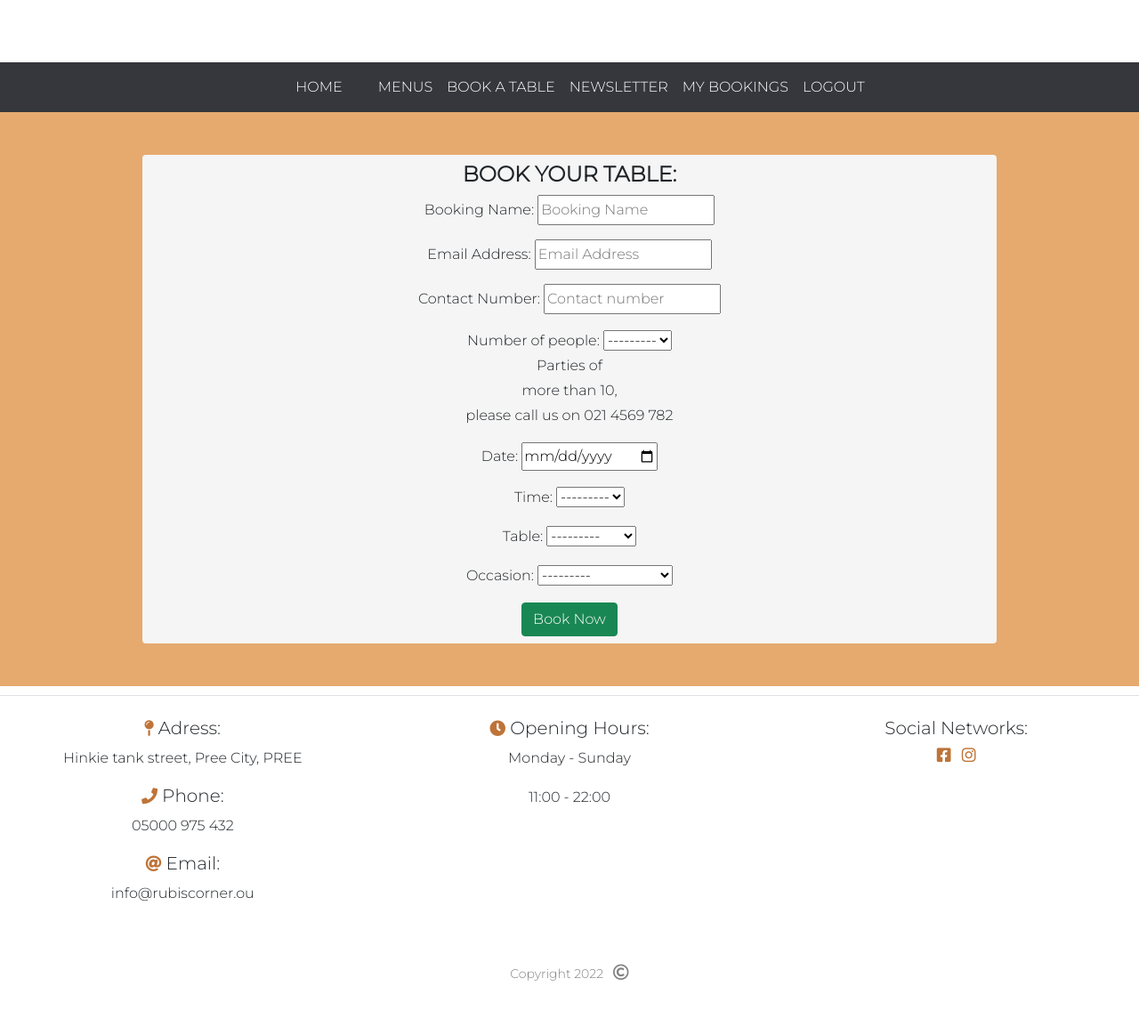
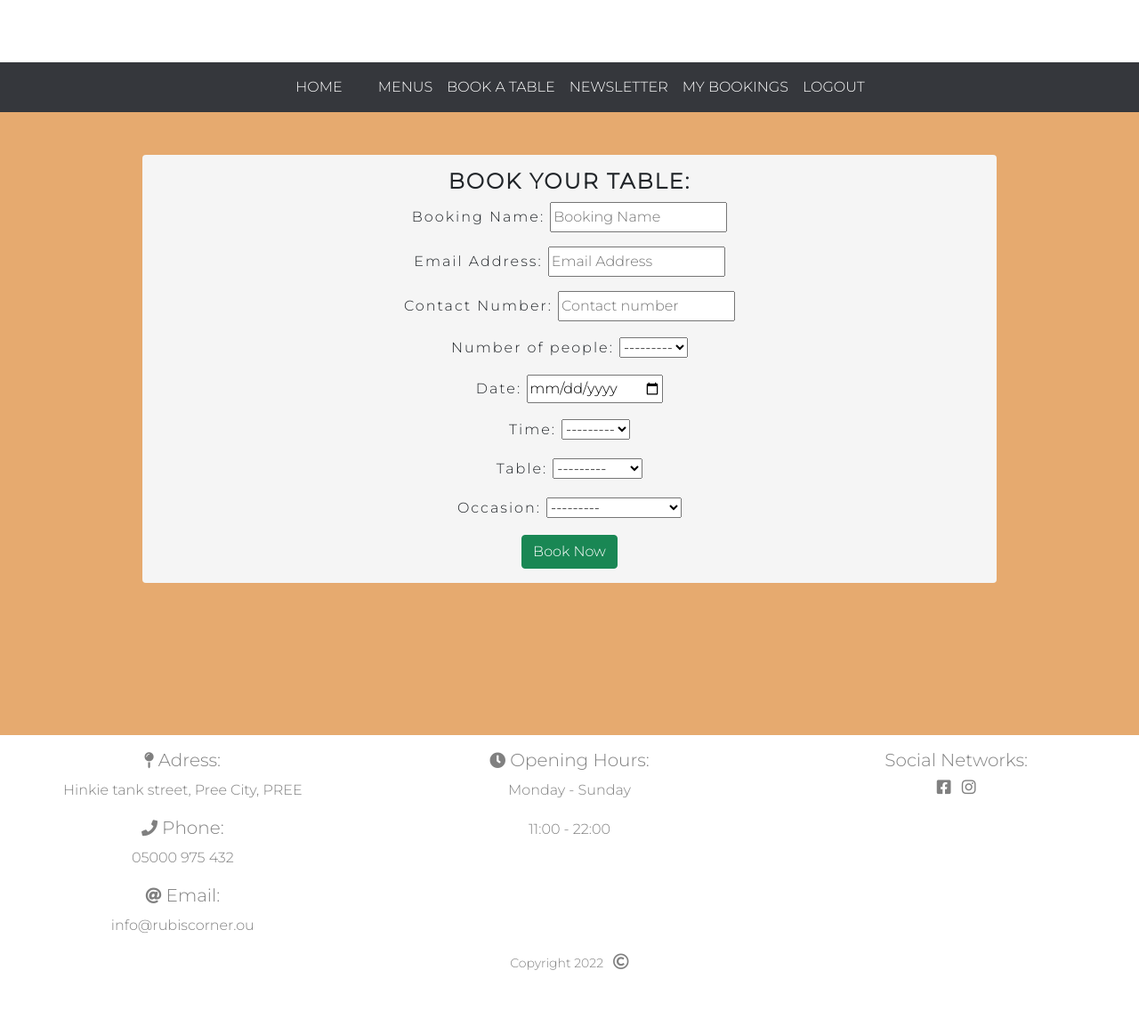
Before and after one commit to EmmaRubiH/Rubis-Corner, a Django app: page /bookings/ in a window 1280 px wide. Shown: the part 190-1344 px from the top of the page at 89% size. After the commit the page ends 1280 px from the top, so only its background shows below. Run offline with Django 3.2, Linux system fonts and the light colour scheme; the visitor is signed in with stand-in values (Sample User, id 1); some libraries are stand-ins or nearby versions.

Commit message:
changes in footer. position and height

```diff
--- a/bookingsystem/models.py
+++ b/bookingsystem/models.py
@@ -66,9 +66,7 @@ class Booking(models.Model):
     phone = models.IntegerField(null=True, blank=True)
     number_of_people = models.CharField(max_length=2,
                                         choices=NUMBER_OF_PEOPLE_CHOICE,
-                                        blank=False, help_text='<br>Parties of'
-                                        '<br>more than 10,'
-                                        '<br>please call us on 021 4569 782')
+                                        blank=False)
     date = models.DateField()
     time = models.CharField(
         max_length=50, choices=TIME_CHOICE, blank=False
@@ -81,7 +79,7 @@ class Booking(models.Model):
         )
 
     def __str__(self):
-        return self.name
+        return str(self.name)
 
 
 class SignUp(models.Model):
@@ -94,4 +92,4 @@ class SignUp(models.Model):
     email_address = models.EmailField(null=True, blank=True)
 
     def __str__(self):
-        return self.first_name
+        return str(self.first_name)
--- a/static/css/style.css
+++ b/static/css/style.css
@@ -141,7 +141,7 @@ p {
 
     text-align: center;
     width: auto;
-    height: 600px;
+    height: 700px;
     padding-top: 40px;
     border-style: solid;
     border-color: #ffffff;
@@ -182,7 +182,8 @@ button.btn.btn-secondary i {
 
 .book_a_table {
     background-color: #E6AA6F;
-    height: auto;
+    height: 700px;
+
 
 }
 
@@ -192,9 +193,10 @@ button.btn.btn-secondary i {
 }
 
 
+.cta-inner {
+    letter-spacing: 2px;
 
-
-
+}
 
 .stroke {
     text-transform: uppercase;
@@ -205,9 +207,16 @@ button.btn.btn-secondary i {
 
 /* footer*/
 #footer {
-    margin-top: 10px;
+
 
 }
+#footer {
+    position:absolute;
+    bottom:0;
+    width:100%;
+    height:20px;   /* Height of the footer */
+    background:#6cf;
+ }
 
 #footer .fa {
     color: #be7438;
--- a/templates/base.html
+++ b/templates/base.html
@@ -99,8 +99,8 @@
     </main>
 
     <!-- Footer -->
-    <section id="footer" class="border-top">
-        <footer class="conatiner-fluid mt-4">
+
+    <footer class="footer mt-auto py-3 dark-bg">
             <div id="footer-details" class="row">
                 <div class="col-sm-4">
                     <h5 class="uppercase general-sub"><i class="fa fa-map-pin" aria-hidden="true"></i>&nbsp;Adress:</h5>
@@ -142,18 +142,12 @@
                         </li>
                     </ul>
                 </div>
+                    <p class="m-0 text-center small">
+                        Copyright 2022 &nbsp; <i class="far fa-copyright" aria-hidden="true"></i>
+                    </p>
+
             </div>
         </footer>
-
-
-    <div class="footer text-faded text-center py-5">
-        <div class="container">
-            <p class="m-0 small">
-                Copyright 2022 &nbsp; <i class="far fa-copyright" aria-hidden="true"></i>
-            </p>
-        </div>
-    </div>
-</section>
 
 
     <script>
--- a/templates/bookings.html
+++ b/templates/bookings.html
@@ -20,7 +20,7 @@
 
 
             <div class="row col-9 mx-auto">
-                <div class="cta-inner mt-5 mb-5 p-2 text-center rounded" style="background-color: whitesmoke;">
+                <div class="cta-inner mt-5 p-3 text-center rounded" style="background-color: whitesmoke;">
                     <div class="col-md-6 mx-auto ">
                         <h4 class="stroke">Book Your Table:</h4>
                         <form method="POST">
--- a/templates/my_bookings.html
+++ b/templates/my_bookings.html
@@ -4,7 +4,7 @@
 
 <section id="booking" class="book_a_table">
     <div class="my_bookings_container">
-        <h2 class="stroke">My Bookings:</h2>
+        <h2 class="stroke p-4">My Bookings:</h2>
         <p class="stroke">To edit or cancel a
             booking please click on the buttons below.</p>
         <div class="row justify-content-center">
```
Also changed, not shown: bookingsystem/forms.py (line endings or trailing spaces).
